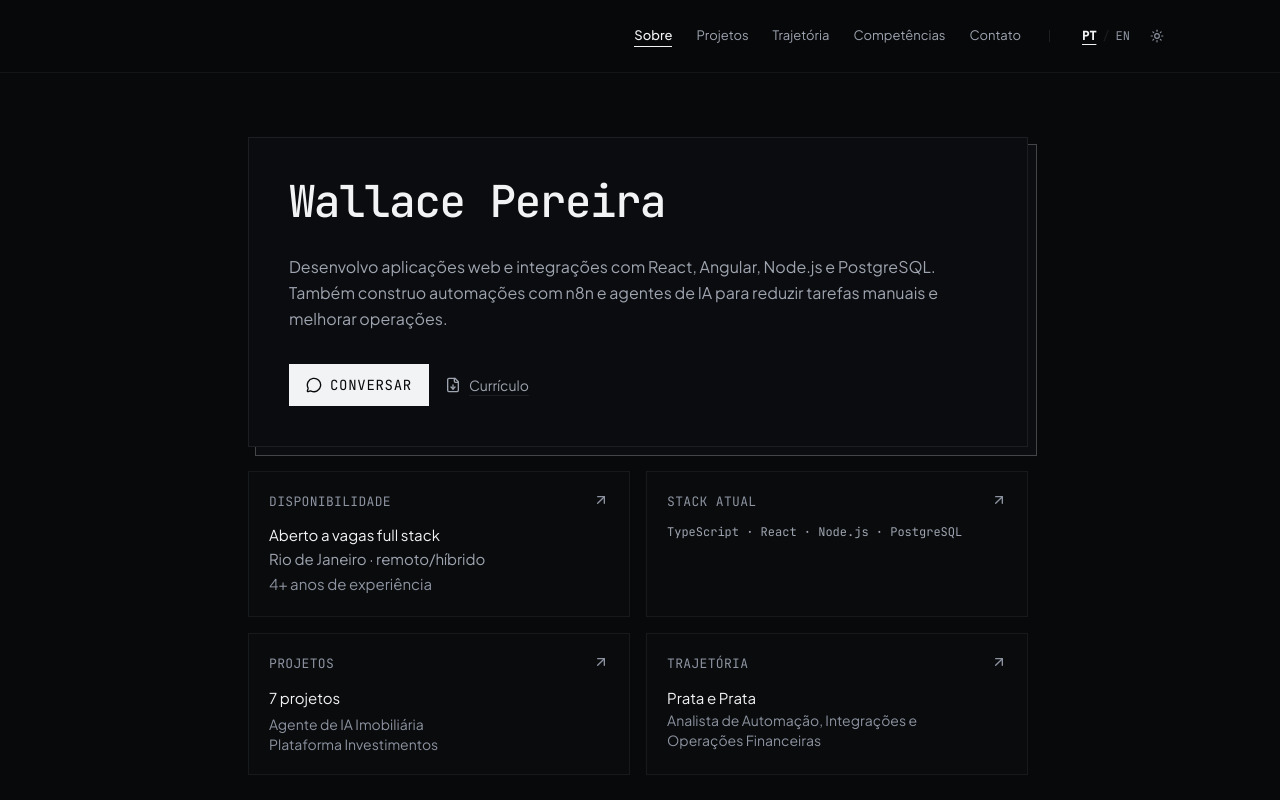
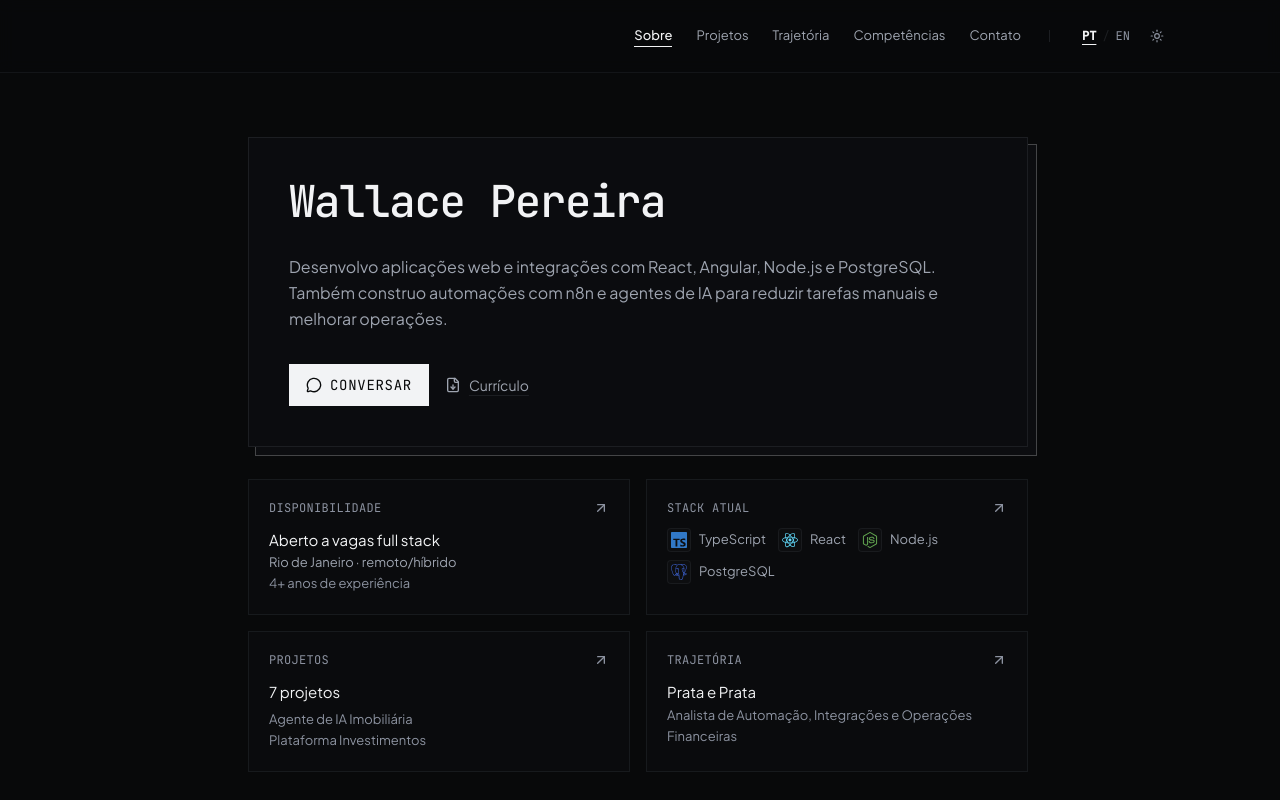
Before and after one commit to Wallace-Pereira1/portfolio-wallace, a React (Vite) app: page / in a window 1280 px wide. Shown: the top 800 px of the page. Built offline with nearby package versions, Linux system fonts and the light colour scheme.

Commit message:
Polish compact bento card typography

```diff
--- a/src/components/Hero.tsx
+++ b/src/components/Hero.tsx
@@ -6,6 +6,7 @@ import { downloadResumePdf } from '../utils/generateResumePdf';
 import { trackEvent } from '../utils/analytics';
 import { currentStack } from '../data/stack';
 import type { Project } from '../types';
+import TechIcon from './TechIcon';
 
 interface HeroProps {
   projects: Project[];
@@ -169,21 +170,21 @@ export default function Hero({ projects }: HeroProps) {
           </div>
         </div>
 
-        <div className="mt-6 grid grid-cols-1 gap-4 md:grid-cols-2">
+        <div className="mt-8 grid grid-cols-1 items-stretch gap-4 md:grid-cols-2">
           <Link
             to="/#contato"
             aria-label={language === 'pt' ? 'Disponibilidade e contato' : 'Availability and contact'}
             className="group relative flex min-h-[116px] flex-col gap-3 border border-theme-border/80 bg-theme-surface/60 p-5 transition-colors hover:border-theme-muted focus-visible:outline focus-visible:outline-1 focus-visible:outline-offset-4 focus-visible:outline-theme-text"
           >
-            <span className="font-mono text-[13px] uppercase tracking-wide text-theme-muted">
+            <span className="font-mono text-xs uppercase tracking-wide text-theme-muted">
               {language === 'pt' ? 'Disponibilidade' : 'Availability'}
             </span>
-            <span className="pr-8 text-[15px] leading-relaxed text-theme-dim">
-              <span className="block text-theme-text">
+            <span className="pr-8 leading-relaxed text-theme-dim">
+              <span className="block text-[15px] text-theme-text">
                 {language === 'pt' ? 'Aberto a vagas full stack' : 'Open to full stack roles'}
               </span>
-              <span className="block">{language === 'pt' ? 'Rio de Janeiro · remoto/híbrido' : 'Rio de Janeiro · remote/hybrid'}</span>
-              <span className="block text-theme-muted">{t('hero.stat1.val')} {language === 'pt' ? 'de experiência' : 'of experience'}</span>
+              <span className="block text-[13px]">{language === 'pt' ? 'Rio de Janeiro · remoto/híbrido' : 'Rio de Janeiro · remote/hybrid'}</span>
+              <span className="block text-[13px] text-theme-muted">{t('hero.stat1.val')} {language === 'pt' ? 'de experiência' : 'of experience'}</span>
             </span>
             <ArrowUpRight aria-hidden="true" className="absolute right-5 top-5 h-4 w-4 text-theme-muted transition-transform group-hover:translate-x-0.5 group-hover:-translate-y-0.5" />
           </Link>
@@ -193,12 +194,19 @@ export default function Hero({ projects }: HeroProps) {
             aria-label={language === 'pt' ? 'Stack atual e competências' : 'Current stack and skills'}
             className="group relative flex min-h-[116px] flex-col gap-3 border border-theme-border/80 bg-theme-surface/60 p-5 transition-colors hover:border-theme-muted focus-visible:outline focus-visible:outline-1 focus-visible:outline-offset-4 focus-visible:outline-theme-text"
           >
-            <span className="font-mono text-[13px] uppercase tracking-wide text-theme-muted">
+            <span className="font-mono text-xs uppercase tracking-wide text-theme-muted">
               {language === 'pt' ? 'Stack atual' : 'Current stack'}
             </span>
-            <span className="pr-8 font-mono text-xs leading-relaxed text-theme-dim">
-              {currentStack.join(' · ')}
-            </span>
+            <ul className="flex flex-wrap items-center gap-x-3 gap-y-2 pr-8">
+              {currentStack.map((technology) => (
+                <li key={technology} className="flex items-center gap-2 text-[13px] text-theme-dim">
+                  <span className="flex h-6 w-6 shrink-0 items-center justify-center rounded-[4px] border border-theme-border/80 bg-theme-surface">
+                    <TechIcon name={technology} className="h-4 w-4 opacity-100" colorMode="brand" />
+                  </span>
+                  <span>{technology}</span>
+                </li>
+              ))}
+            </ul>
             <ArrowUpRight aria-hidden="true" className="absolute right-5 top-5 h-4 w-4 text-theme-muted transition-transform group-hover:translate-x-0.5 group-hover:-translate-y-0.5" />
           </Link>
 
@@ -207,15 +215,15 @@ export default function Hero({ projects }: HeroProps) {
             aria-label={language === 'pt' ? 'Projetos selecionados' : 'Selected projects'}
             className="group relative flex min-h-[116px] flex-col gap-3 border border-theme-border/80 bg-theme-surface/60 p-5 transition-colors hover:border-theme-muted focus-visible:outline focus-visible:outline-1 focus-visible:outline-offset-4 focus-visible:outline-theme-text"
           >
-            <span className="font-mono text-[13px] uppercase tracking-wide text-theme-muted">
+            <span className="font-mono text-xs uppercase tracking-wide text-theme-muted">
               {language === 'pt' ? 'Projetos' : 'Projects'}
             </span>
-            <span className="pr-8 text-[15px] leading-relaxed text-theme-dim">
-              <span className="mb-1 block text-theme-text">
+            <span className="pr-8 leading-relaxed text-theme-dim">
+              <span className="mb-1 block text-[15px] text-theme-text">
                 {projects.length} {language === 'pt' ? 'projetos' : 'projects'}
               </span>
               {projects.slice(0, 2).map((project) => (
-                <span key={project.id} className="block text-sm text-theme-muted">{project.title}</span>
+                <span key={project.id} className="block text-[13px] text-theme-muted">{project.title}</span>
               ))}
             </span>
             <ArrowUpRight aria-hidden="true" className="absolute right-5 top-5 h-4 w-4 text-theme-muted transition-transform group-hover:translate-x-0.5 group-hover:-translate-y-0.5" />
@@ -226,12 +234,12 @@ export default function Hero({ projects }: HeroProps) {
             aria-label={language === 'pt' ? 'Trajetória profissional atual' : 'Current professional experience'}
             className="group relative flex min-h-[116px] flex-col gap-3 border border-theme-border/80 bg-theme-surface/60 p-5 transition-colors hover:border-theme-muted focus-visible:outline focus-visible:outline-1 focus-visible:outline-offset-4 focus-visible:outline-theme-text"
           >
-            <span className="font-mono text-[13px] uppercase tracking-wide text-theme-muted">
+            <span className="font-mono text-xs uppercase tracking-wide text-theme-muted">
               {language === 'pt' ? 'Trajetória' : 'Experience'}
             </span>
-            <span className="pr-8 text-[15px] leading-relaxed text-theme-dim">
-              <span className="block text-theme-text">Prata e Prata</span>
-              <span className="block text-sm text-theme-muted">
+            <span className="pr-8 leading-relaxed text-theme-dim">
+              <span className="block text-[15px] text-theme-text">Prata e Prata</span>
+              <span className="block text-[13px] text-theme-muted">
                 {language === 'pt'
                   ? 'Analista de Automação, Integrações e Operações Financeiras'
                   : 'Automation, Integrations & Financial Operations Analyst'}
```
